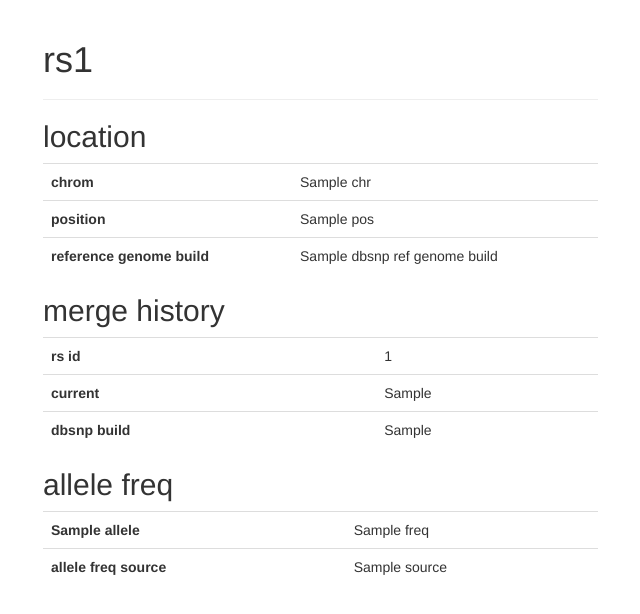
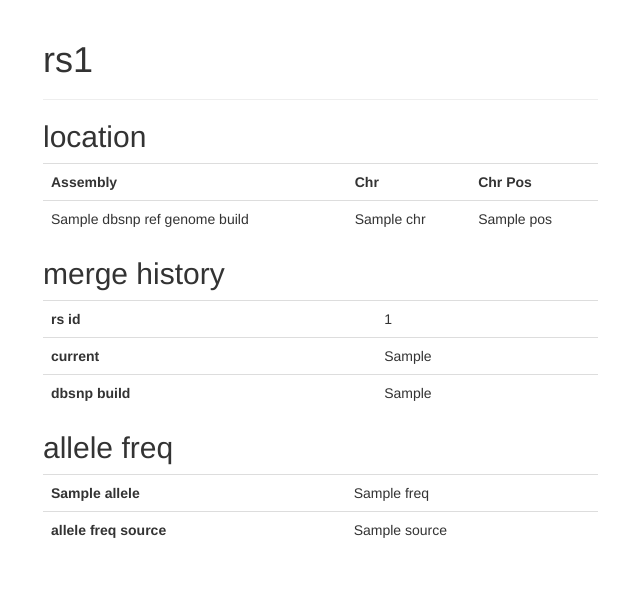
Before and after one commit to knmkr/dbsnp-pg, a Django app: template contrib/web/djdbsnp/dbsnp/templates/snp.html in a window 1280 px wide. Shown: the top 614 px of the page, without its empty margins (27-667 px from the left). Run offline with Django 3.2, Linux system fonts and the light colour scheme; the template is opened without the code that fills it: most values are stand-ins (such as "Sample title", 1, 10 or a date in 2020); some libraries are stand-ins or nearby versions.

Commit message:
show contig pos in /dbsnp/snp/

```diff
--- a/contrib/web/djdbsnp/dbsnp/templates/snp.html
+++ b/contrib/web/djdbsnp/dbsnp/templates/snp.html
@@ -14,17 +14,17 @@
 
           <table class="table">
             <tr>
-              <th>chrom</th>
-              <td>{{ chr_pos.0.chr }}</td>
+              <th>Assembly</th>
+              <th>Chr</th>
+              <th>Chr Pos</th>
             </tr>
+            {% for pos in chr_pos %}
             <tr>
-              <th>position</th>
-              <td>{{ chr_pos.0.pos }}</td>
+              <td>{{ dbsnp_ref_genome_build }}</td>
+              <td>{{ pos.chr }}</td>
+              <td>{{ pos.pos }}</td>
             </tr>
-            <tr>
-              <th>reference genome build</th>
-              <td>{{ dbsnp_ref_genome_build }}</td>
-            </tr>
+            {% endfor %}
           </table>
 
           <h2 class="sub-header">merge history</h2>
--- a/contrib/web/djdbsnp/dbsnp/views.py
+++ b/contrib/web/djdbsnp/dbsnp/views.py
@@ -18,7 +18,7 @@ def snps(request):
             af_population = form.cleaned_data.get('af_population')
             rsids = form.cleaned_data.get('rsids')
             context['allele_freqs'] = SNP.get_allele_freqs(af_population, rsids)
-            context['chr_pos'] = SNP.get_chr_pos(rsids)
+            context['chr_pos'] = SNP.get_pos_by_rs(rsids)
         # TODO: show error messages for invalid queries
 
     return render(request, 'snps.html', context)
@@ -26,7 +26,7 @@ def snps(request):
 def snp(request, rsid):
     context = {'rsid': int(rsid)}
 
-    context['chr_pos'] = SNP.get_chr_pos([context['rsid']])
+    context['chr_pos'] = SNP.get_all_pos_by_rs([context['rsid']])
 
     # TODO: gene
 
```
Also changed, not shown: contrib/web/djdbsnp/dbsnp/models.py (+8 -1 lines), 1 other file.
